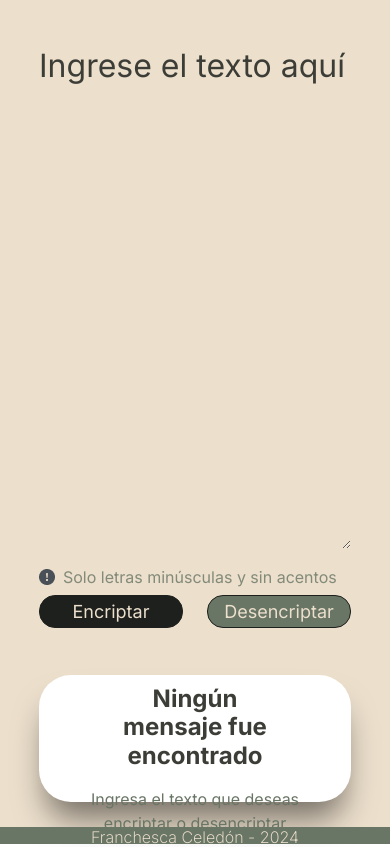
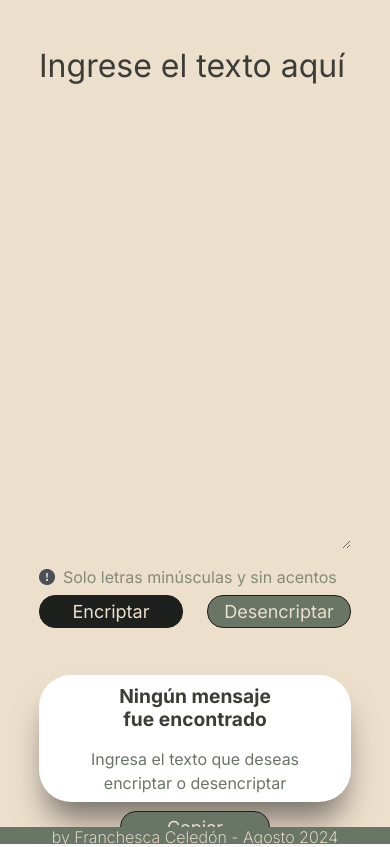
Before and after one commit to Fran-DCL/challengeencriptador-fci, a plain HTML site: page index.html in a window 390 px wide. Drawn offline with Linux system fonts and the light colour scheme.

Commit message:
añadimos boton copiar y editamos HTML y JavaScript

```diff
--- a/app.js
+++ b/app.js
@@ -54,3 +54,16 @@ function encriptar() {
 
     }
  }
+
+ // Copia el texto al portapapeles
+    document.getElementById('btnCopiar').addEventListener('click', function() {
+
+    let textoResultado = document.getElementById('texto');
+    textoResultado.select();
+    textoResultado.setSelectionRange(0, 99999);
+
+    // Copia el texto al portapapeles
+    document.execCommand('copy');
+
+    alert('Texto copiado al portapapeles');
+});
--- a/index.html
+++ b/index.html
@@ -49,14 +49,14 @@
             <img src="./img/pose_yubisashi_kakunin_businessman.png" alt="Caricatura de un hombre de negocios
             apuntando hacia el area para ingresar texto" id="imagen1">
             <div class="mensaje-encriptado" id="mensaje-encriptado">
-            <h2 id="titulo-mensaje">Ningún mensaje fue encontrado</h2>
-            <p id="parrafo">Ingresa el texto que deseas encriptar o desencriptar</p>
+                <h2 id="titulo-mensaje">Ningún mensaje fue encontrado</h2>
+                <p id="parrafo">Ingresa el texto que deseas encriptar o desencriptar</p>
+                <button class="boton-copiar" id="btnCopiar">Copiar</button>
             </div>
-
          </div>
 
         <footer class="footer">
-            <p>Franchesca Celedón - 2024</p>
+            <p>by Franchesca Celedón - Agosto 2024</p>
         </footer>
     </div>
 
--- a/style.css
+++ b/style.css
@@ -28,6 +28,7 @@
     height: 60%;
     left: 10%;
     top: 13%;
+
 }
 
 .texto{
@@ -155,6 +156,29 @@
     left: 6%
 }
 
+.boton-copiar{
+    align-items: center;
+    justify-content: center;
+    padding: 2%;
+    gap: 8px;
+    width: 25%;
+    background-color:var(--color-three);
+    border: 1px solid var(--color-one);
+    border-radius: 15px;
+
+    font-family: var(--fuente-texto);
+    font-size: 18px;
+    line-height: 19px;
+    text-align: center;
+    color: var(--color-four);
+}
+
+.boton-copiar:hover{
+  margin: 0.3%;
+  width: 24.5%;
+  padding: 1.8%;
+}
+
 .mensaje-encriptado{
     display: flex;
     flex-direction: column;
@@ -174,7 +198,7 @@
     width: 60%;
     font-style: normal;
     font-weight: 700;
-    font-size: 24px;
+    font-size: 1.5 rem;
     line-height: 120%;
     text-align: center;
     color: var(--color-two)
@@ -262,6 +286,19 @@
       height: 15%;
       left: 10%;
       top: 80%;
+
+      font-size: 80%;
+    }
+
+    .boton-copiar {
+      width: 48%;
+      border-radius: 16px;
+    }
+
+     .boton-copiar:hover {
+      margin: 0.3%;
+      width: 47.5%;
+      padding: 1.8%;
     }
 
     .mensaje-encriptado {
```
